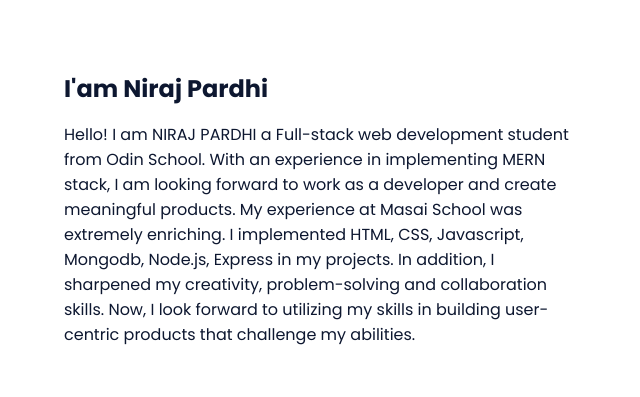
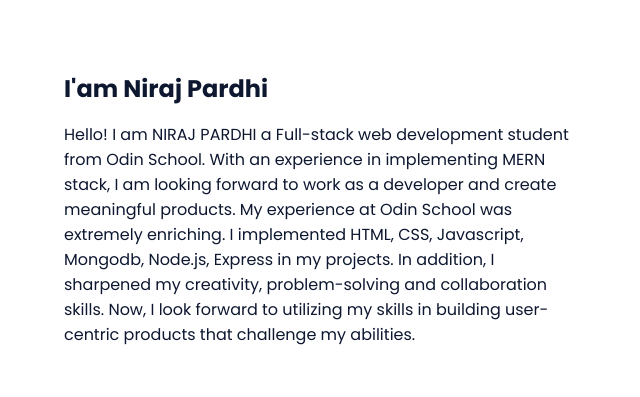
Before and after one commit to nirajpardhi19/MyPortfolio, a plain HTML site: page index.html in a window 1280 px wide. Shown: the part 840-1237 px from the top of the page, 576-1216 px from the left. Drawn offline with nearby package versions, Linux system fonts and the light colour scheme.

Commit message:
Update index.html

```diff
--- a/index.html
+++ b/index.html
@@ -76,7 +76,7 @@
                         <p class="about__text">
                             Hello! I am NIRAJ PARDHI a Full-stack web development student from Odin School.
                              With an experience in implementing MERN stack, I am looking forward to work as a developer and create meaningful products.
-                             My experience at Masai School was extremely enriching. I implemented HTML, CSS, Javascript, Mongodb, Node.js, Express in my projects.
+                             My experience at Odin School was extremely enriching. I implemented HTML, CSS, Javascript, Mongodb, Node.js, Express in my projects.
                              In addition, I sharpened my creativity, problem-solving and collaboration skills.
                              Now, I look forward to utilizing my skills in building user-centric products that challenge my abilities.
                         </p>
```
